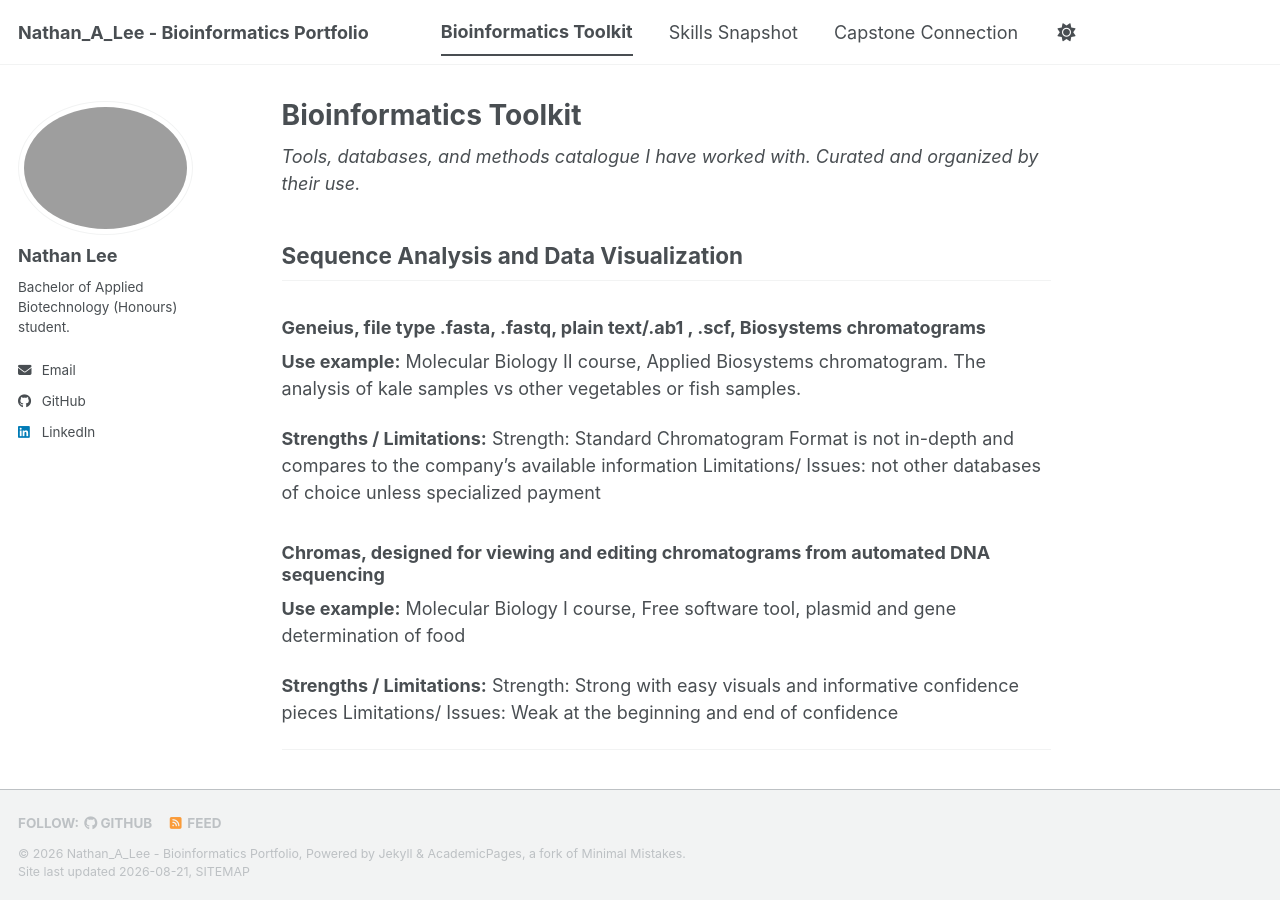
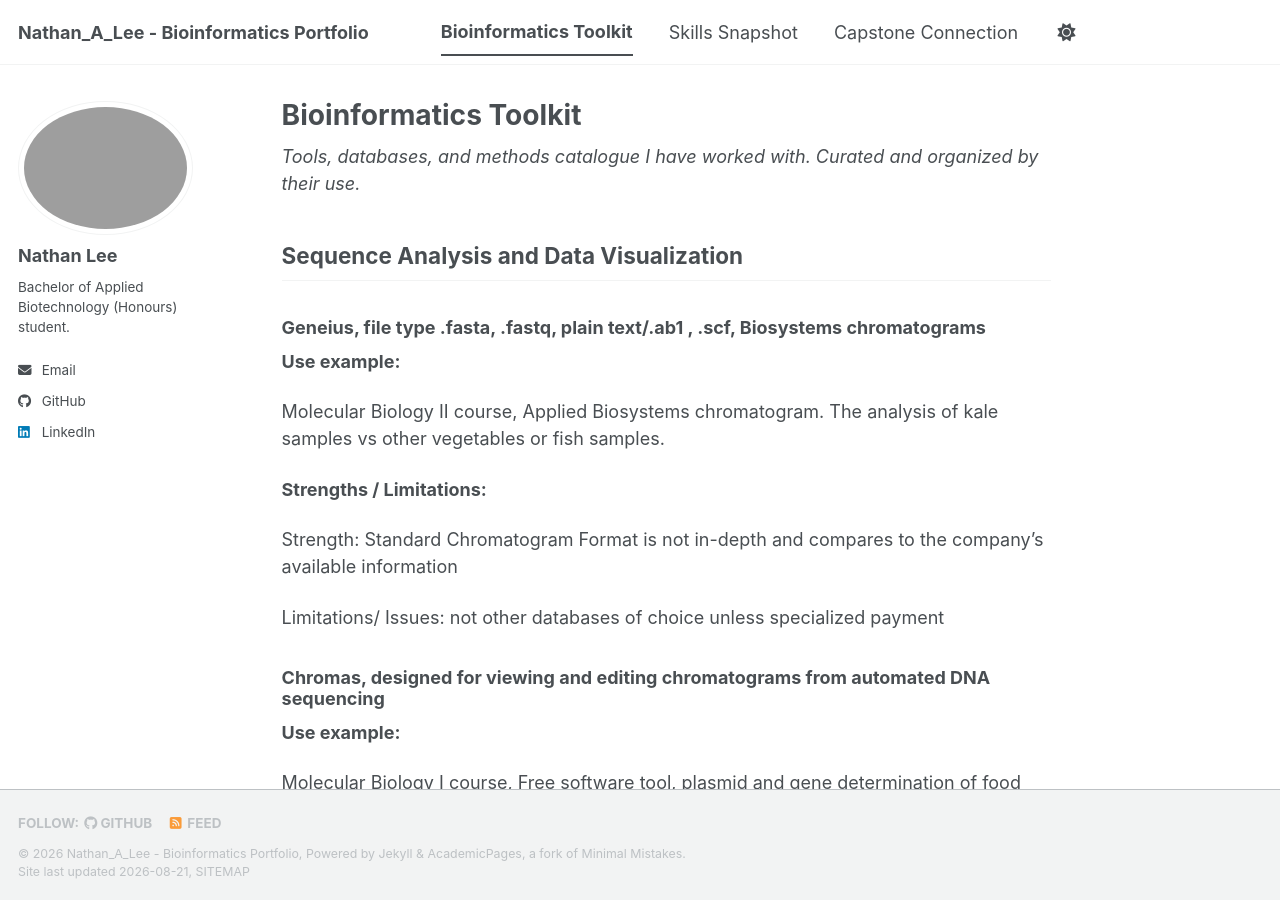
Before and after one commit to Nlee4788/biot74000-portfolio, a Jekyll site: the page built from _pages/toolkit.md, in a window 1280 px wide and 900 px high. Built offline with Jekyll 4.4.1, drawn with Linux system fonts in a browser that asks for light colours; a script bundle is joined from its source files by our own code; library files that are not in the unit come from our copies; part of the change alters nothing that is shown; some of the changed text lies outside the part shown.

```diff
--- a/_pages/toolkit.md
+++ b/_pages/toolkit.md
@@ -12,22 +12,28 @@ _Tools, databases, and methods catalogue I have worked with. Curated and organiz
 ### Geneius, file type .fasta, .fastq, plain text/.ab1 ,  .scf, Biosystems chromatograms
 
 **Use example:**
+
 Molecular Biology II course, Applied Biosystems chromatogram. The analysis of kale samples vs other vegetables or fish samples.
 
 **Strengths / Limitations:**
+
 Strength:
 Standard Chromatogram Format is not in-depth and compares to the company's available information
+
 Limitations/ Issues:
 not other databases of choice unless specialized payment
 
 ### Chromas, designed for viewing and editing chromatograms from automated DNA sequencing
 
 **Use example:**
+
 Molecular Biology I course, Free software tool, plasmid and gene determination of food
 
 **Strengths / Limitations:**
+
 Strength:
 Strong with easy visuals and informative confidence pieces
+
 Limitations/ Issues:
 Weak at the beginning and end of confidence
 
@@ -322,3 +328,6 @@ Steep learning curve if new to programming. Opening .csv files after download ca
 ---
 
 END
+
+
+title: "Bioinformatics Toolkit"
```
